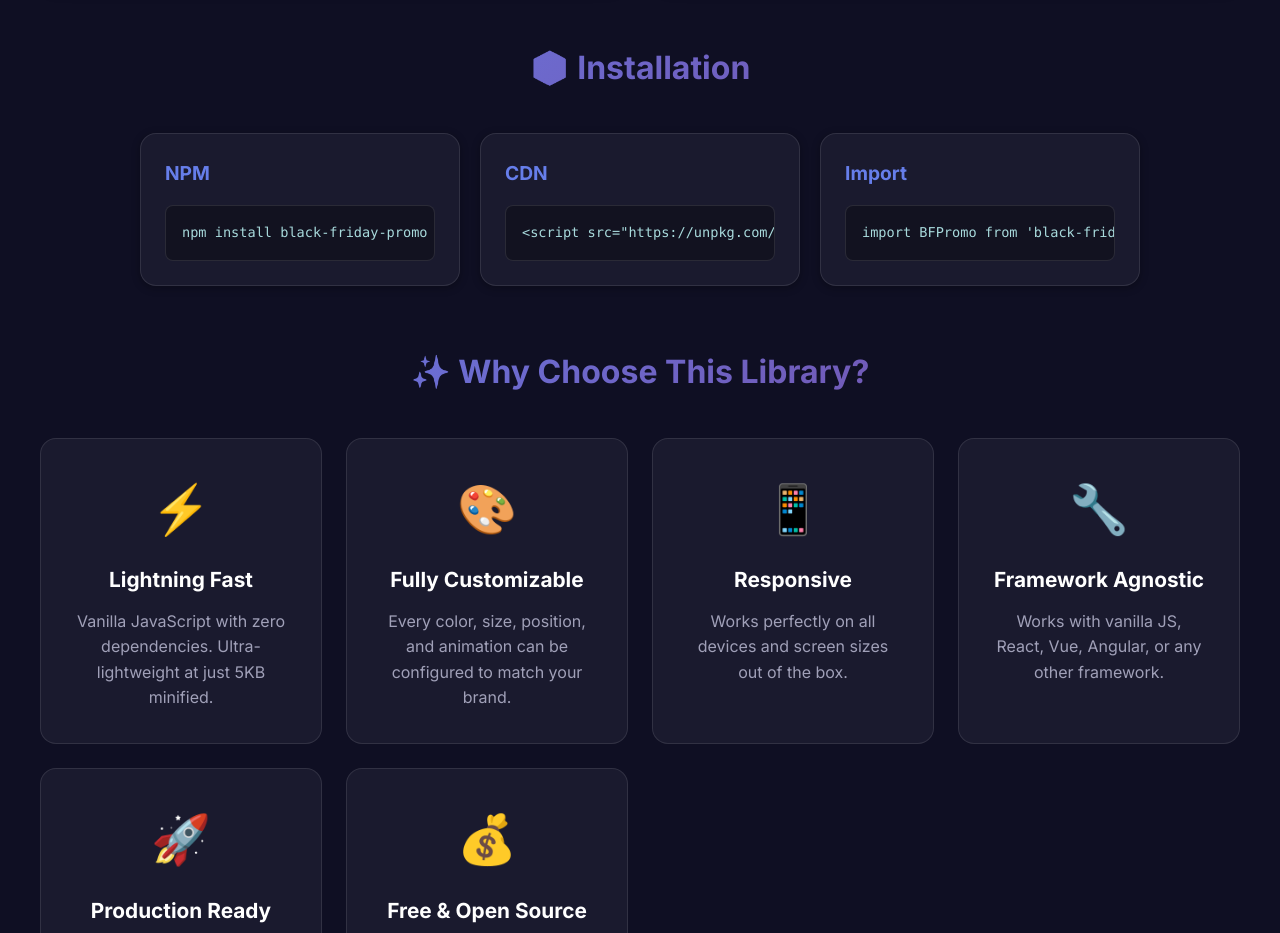
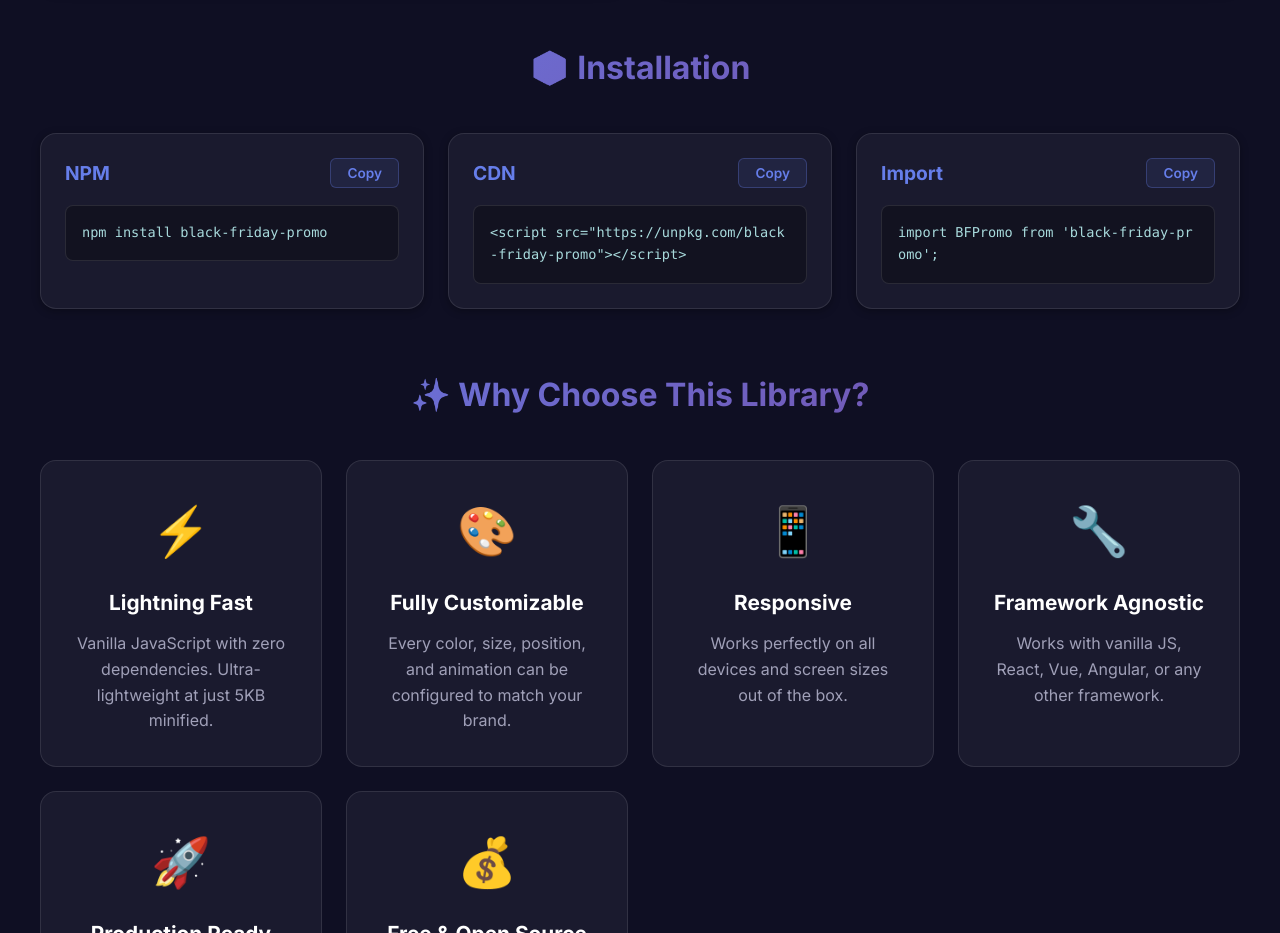
Before and after one commit to georgioupanayiotis/black-friday-promo, a website with bundled scripts: page demo/index.html in a window 1280 px wide. Shown: the part 1680-2613 px from the top of the page. Built offline with nearby package versions, Linux system fonts and the light colour scheme.

Commit message:
Add copy-to-clipboard functionality to installation code blocks and update their layout and styling.

```diff
--- a/demo/app.js
+++ b/demo/app.js
@@ -115,6 +115,7 @@ document.addEventListener('DOMContentLoaded', () => {
     renderConfigForm();
     updateCode();
     setupCodeTabs();
+    setupInstallCopyButtons();
 });
 
 // Component selector
@@ -359,3 +360,34 @@ function clearPreview() {
         demoEl.remove();
     }
 }
+
+// Installation copy buttons
+function setupInstallCopyButtons() {
+    const copyButtons = document.querySelectorAll('.install-copy-btn');
+
+    copyButtons.forEach(button => {
+        button.addEventListener('click', async () => {
+            const textToCopy = button.dataset.copy;
+            const copyText = button.querySelector('.copy-text');
+
+            try {
+                await navigator.clipboard.writeText(textToCopy);
+
+                // Visual feedback
+                button.classList.add('copied');
+                copyText.textContent = 'Copied!';
+
+                setTimeout(() => {
+                    button.classList.remove('copied');
+                    copyText.textContent = 'Copy';
+                }, 2000);
+            } catch (err) {
+                console.error('Failed to copy:', err);
+                copyText.textContent = 'Failed';
+                setTimeout(() => {
+                    copyText.textContent = 'Copy';
+                }, 2000);
+            }
+        });
+    });
+}
--- a/demo/index.html
+++ b/demo/index.html
@@ -130,16 +130,32 @@
                 <h2 class="section-title">📦 Installation</h2>
                 <div class="install-grid">
                     <div class="install-card">
-                        <h3>NPM</h3>
+                        <div class="install-header">
+                            <h3>NPM</h3>
+                            <button class="install-copy-btn" data-copy="npm install black-friday-promo">
+                                <span class="copy-text">Copy</span>
+                            </button>
+                        </div>
                         <pre class="install-code"><code>npm install black-friday-promo</code></pre>
                     </div>
                     <div class="install-card">
-                        <h3>CDN</h3>
+                        <div class="install-header">
+                            <h3>CDN</h3>
+                            <button class="install-copy-btn"
+                                data-copy='<script src="https://unpkg.com/black-friday-promo"></script>'>
+                                <span class="copy-text">Copy</span>
+                            </button>
+                        </div>
                         <pre
                             class="install-code"><code>&lt;script src="https://unpkg.com/black-friday-promo"&gt;&lt;/script&gt;</code></pre>
                     </div>
                     <div class="install-card">
-                        <h3>Import</h3>
+                        <div class="install-header">
+                            <h3>Import</h3>
+                            <button class="install-copy-btn" data-copy="import BFPromo from 'black-friday-promo';">
+                                <span class="copy-text">Copy</span>
+                            </button>
+                        </div>
                         <pre class="install-code"><code>import BFPromo from 'black-friday-promo';</code></pre>
                     </div>
                 </div>
--- a/demo/styles.css
+++ b/demo/styles.css
@@ -422,9 +422,9 @@ body {
 
 .install-grid {
     display: grid;
-    grid-template-columns: repeat(auto-fit, minmax(300px, 1fr));
-    gap: 20px;
-    max-width: 1000px;
+    grid-template-columns: repeat(3, 1fr);
+    gap: 24px;
+    max-width: 1200px;
     margin: 0 auto;
 }
 
@@ -442,18 +442,59 @@ body {
     color: #667eea;
 }
 
+.install-header {
+    display: flex;
+    justify-content: space-between;
+    align-items: center;
+    margin-bottom: 16px;
+}
+
+.install-header h3 {
+    margin-bottom: 0;
+}
+
+.install-copy-btn {
+    background: rgba(102, 126, 234, 0.1);
+    border: 1px solid rgba(102, 126, 234, 0.3);
+    color: #667eea;
+    padding: 6px 16px;
+    border-radius: 6px;
+    font-size: 0.85rem;
+    font-weight: 600;
+    cursor: pointer;
+    transition: all 0.3s ease;
+    font-family: inherit;
+}
+
+.install-copy-btn:hover {
+    background: rgba(102, 126, 234, 0.2);
+    border-color: #667eea;
+    transform: translateY(-1px);
+}
+
+.install-copy-btn.copied {
+    background: rgba(34, 197, 94, 0.2);
+    border-color: #22c55e;
+    color: #22c55e;
+}
+
+
 .install-code {
     background: rgba(0, 0, 0, 0.3);
     border: 1px solid var(--border-color);
     border-radius: 8px;
     padding: 16px;
     overflow-x: auto;
+    overflow-wrap: break-word;
+    word-break: break-all;
 }
 
 .install-code code {
     font-family: 'Monaco', 'Menlo', 'Courier New', monospace;
     font-size: 0.85rem;
     color: #a8dadc;
+    white-space: pre-wrap;
+    word-break: break-all;
 }
 
 /* Features */
```
